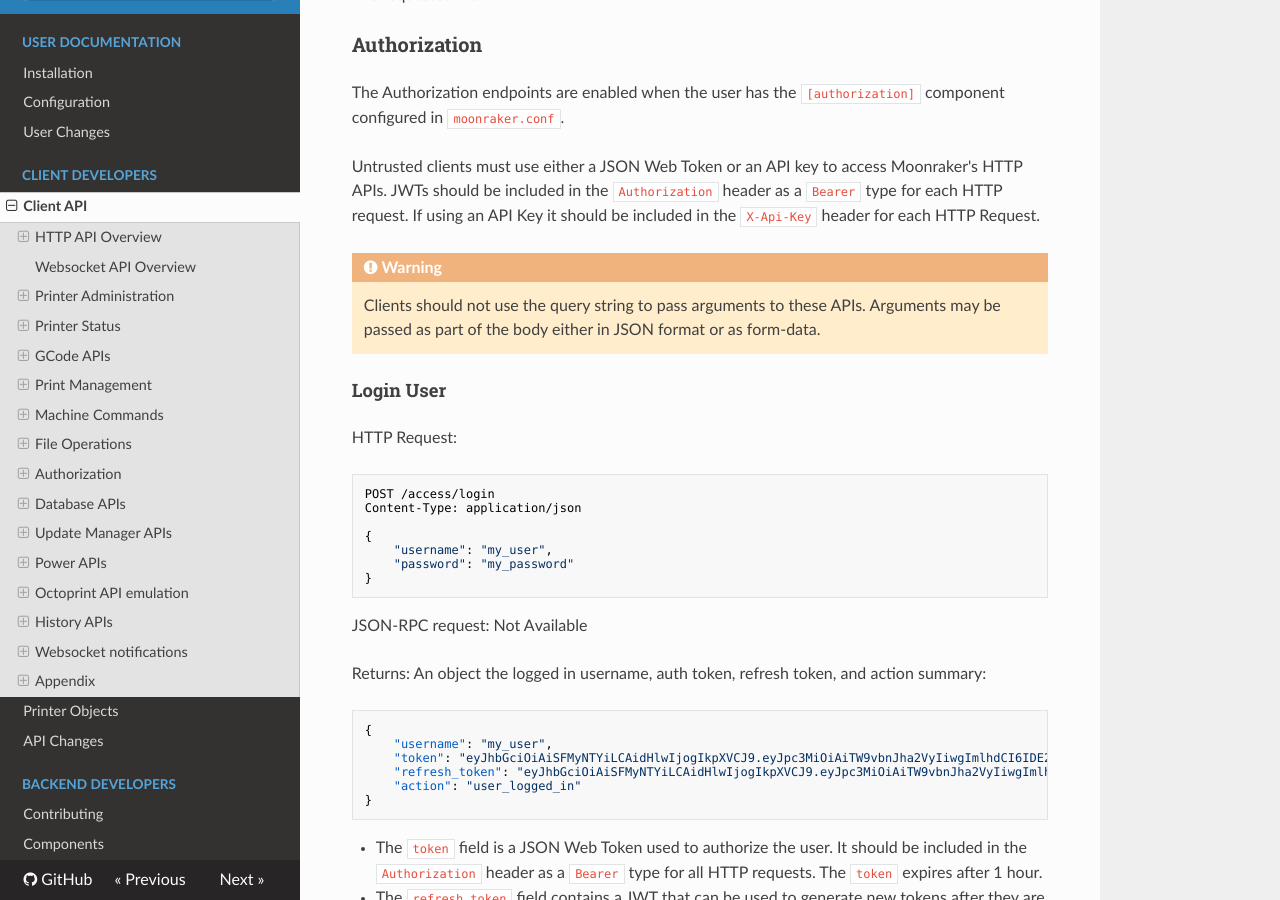
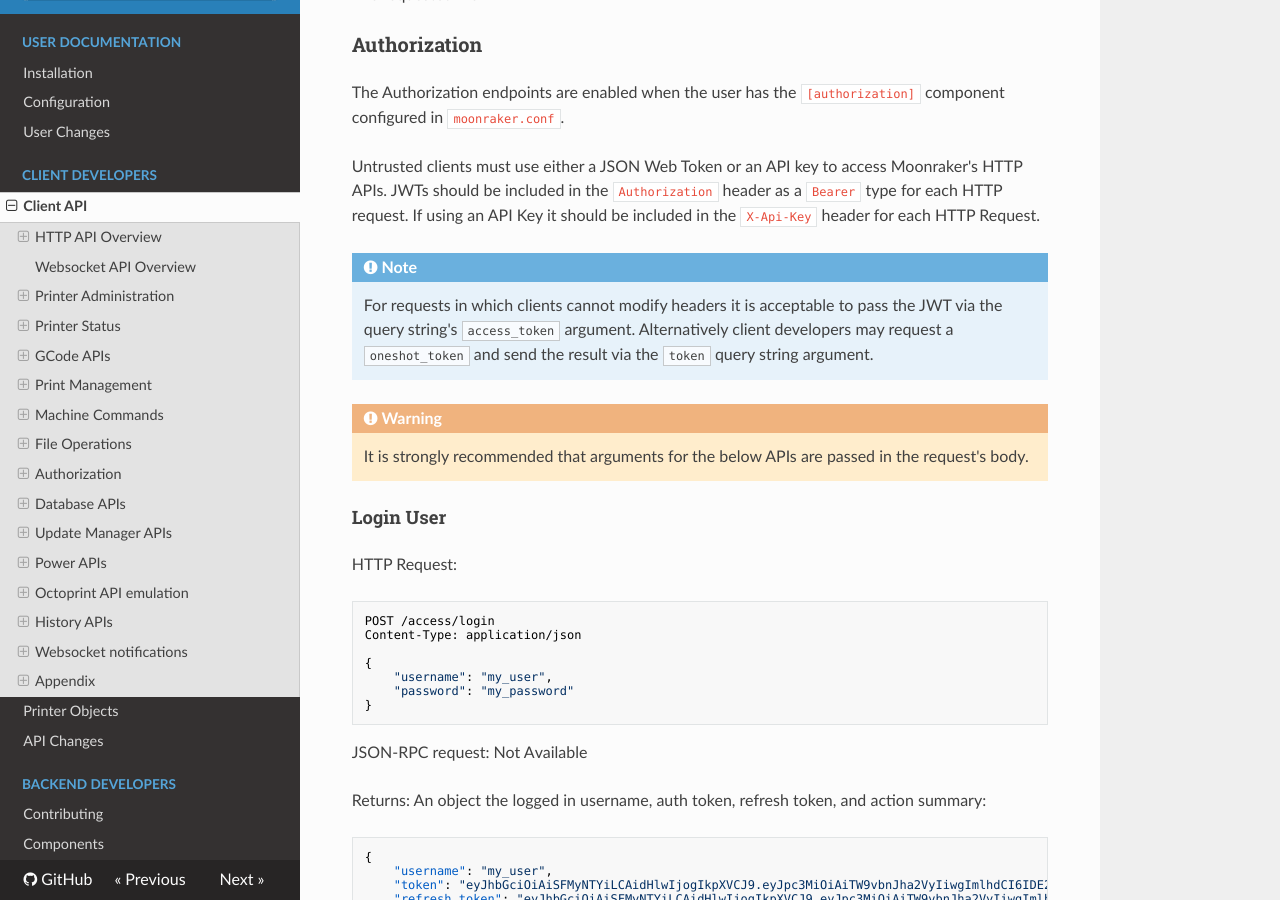
Before and after one commit to Marirossibn/moonraker, an MkDocs documentation site: the page built from docs/web_api.md, in a window 1280 px wide and 900 px high, scrolled down 30736 px. Built offline with MkDocs 1.6.1, drawn with Linux system fonts in a browser that asks for light colours; nearby versions of some CDN libraries.

Commit message:
docs:  update authorization documentation
Document the "force_logins" option and the ability to accept JSON Web Tokens via the query string.

Signed-off-by:  Eric Callahan <arksine.code@gmail.com>

```diff
--- a/docs/web_api.md
+++ b/docs/web_api.md
@@ -1541,10 +1541,15 @@ Moonraker's HTTP APIs.  JWTs should be included in the `Authorization`
 header as a `Bearer` type for each HTTP request.  If using an API Key it
 should be included in the `X-Api-Key` header for each HTTP Request.
 
+!!! note
+    For requests in which clients cannot modify headers it is acceptable
+    to pass the JWT via the query string's `access_token` argument.
+    Alternatively client developers may request a `oneshot_token` and
+    send the result via the `token` query string argument.
+
 !!! warning
-    Clients should not use the query string to pass arguments to these
-    APIs.  Arguments may be passed as part of the body either in JSON
-    format or as form-data.
+    It is strongly recommended that arguments for the below APIs are
+    passed in the request's body.
 
 #### Login User
 HTTP Request:
```
Also changed, not shown: docs/configuration.md (+5 -0 lines).
